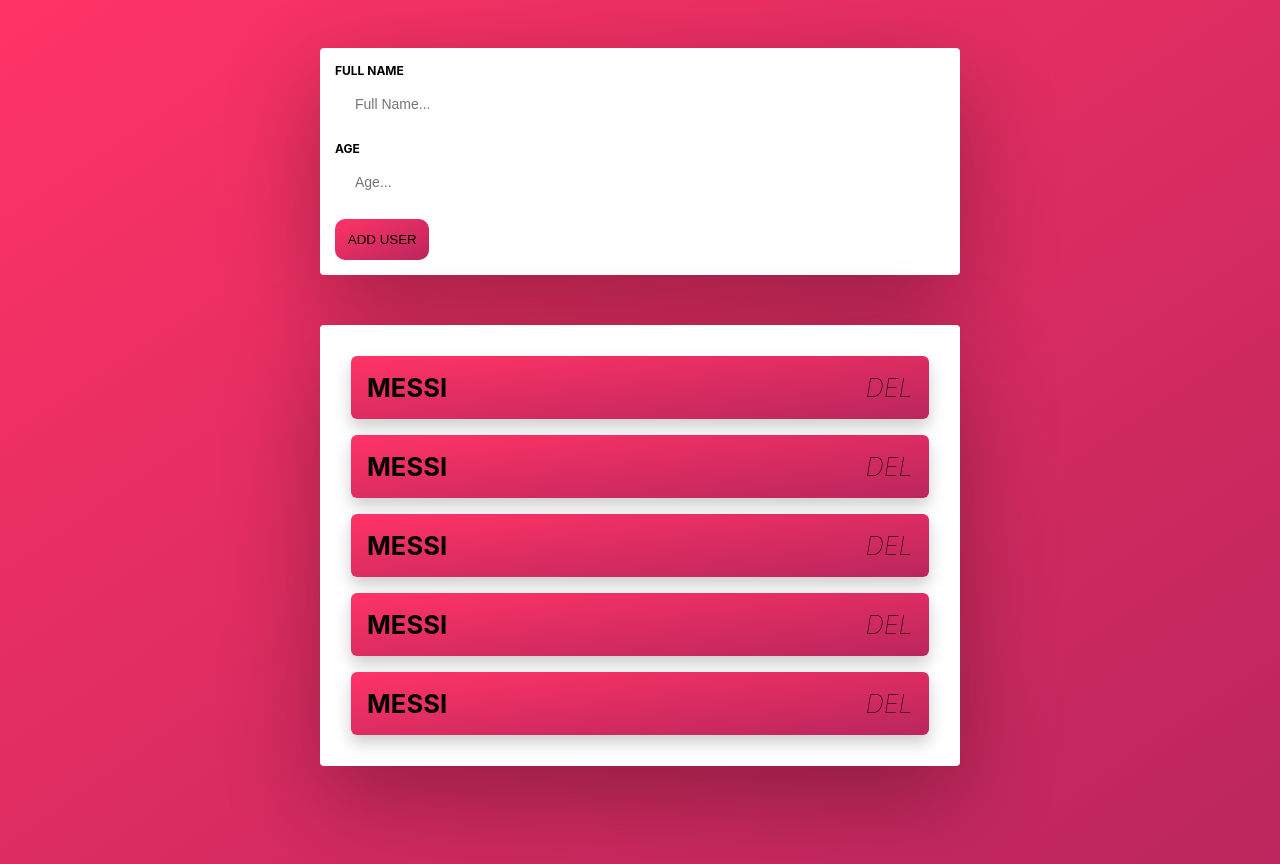
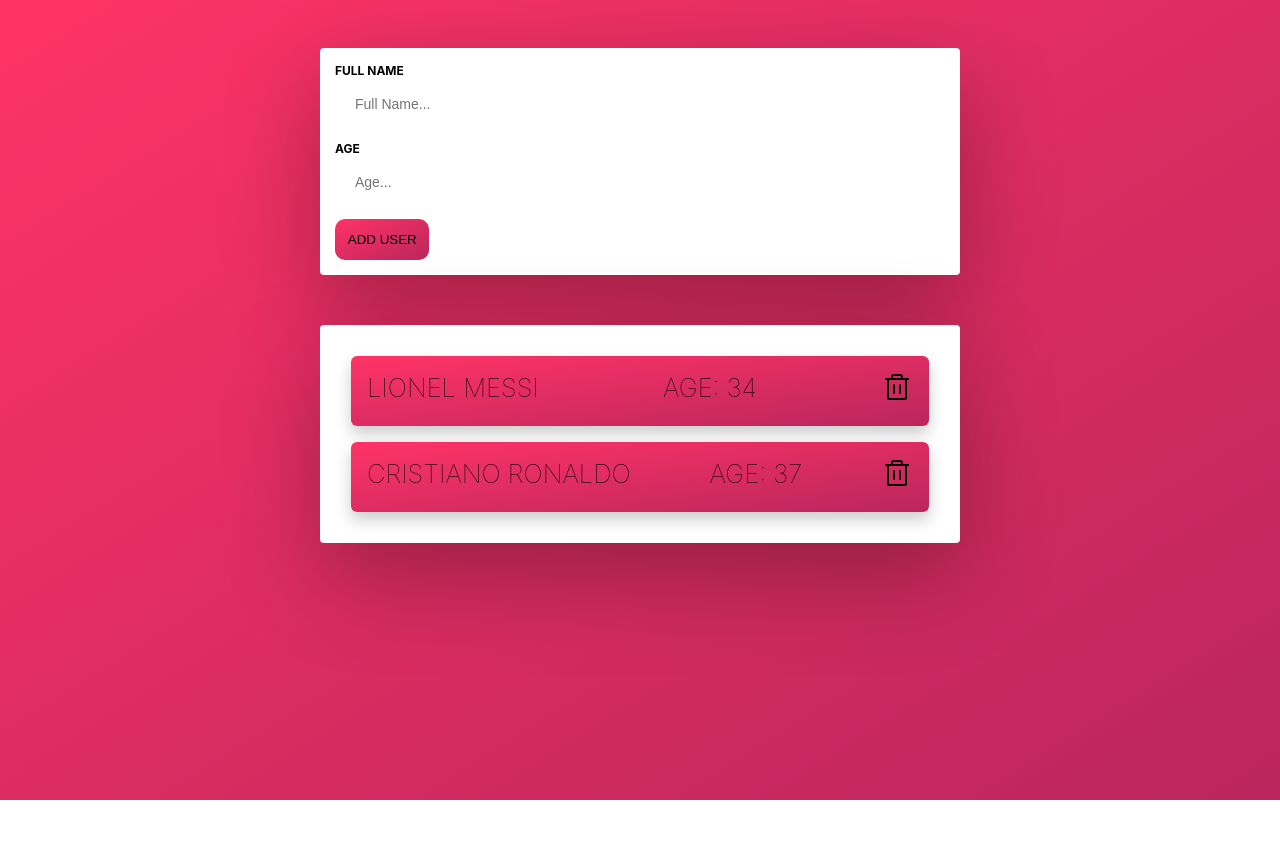
Before and after one commit to sianwa11/Practice-project, a React (Create React App) app: page / in a window 1280 px wide. After the commit the page ends 800 px from the top, so only its background shows below. Built offline with nearby package versions, Linux system fonts and the light colour scheme.

Commit message:
Added state to the forms

```diff
--- a/src/App.js
+++ b/src/App.js
@@ -1,13 +1,28 @@
 // import "./App.css";
 
 import Form from "./Components/Form/Form";
+import Card from "./Components/UI/Card";
 import UserPanel from "./Components/User/UserPanel";
 
 function App() {
+  const users = [
+    { id: 1, name: "Lionel Messi", age: 34 },
+    { id: 2, name: "Cristiano Ronaldo", age: 37 },
+  ];
+
+  let displayedData = <UserPanel userData={users}></UserPanel>;
+
+  if (users.length <= 0) {
+    displayedData = (
+      <Card>
+        <h1 style={{ textAlign: "center" }}>There is no data</h1>
+      </Card>
+    );
+  }
   return (
     <div>
       <Form></Form>
-      <UserPanel></UserPanel>
+      {displayedData}
     </div>
   );
 }
--- a/src/Components/Form/Form.js
+++ b/src/Components/Form/Form.js
@@ -1,23 +1,49 @@
-import React from "react";
+import React, { useState } from "react";
+
 import Button from "../Button/Button";
 import Card from "../UI/Card";
 
 import "./Form.css";
 
 const Form = (props) => {
+  const [enteredName, setName] = useState("");
+  const [enteredAge, setAge] = useState("");
+
+  const nameHandler = (e) => {
+    setName(e.target.value);
+  };
+  const ageHandler = (e) => {
+    setAge(e.target.value);
+  };
+
+  const formHandler = (e) => {
+    e.preventDefault();
+
+    const userData = {
+      id: Math.round(Math.random() * 1000),
+      name: enteredName,
+      age: enteredAge,
+    };
+
+    console.log(userData);
+  };
+
   return (
     <Card>
-      <form className="form">
+      <form className="form" onSubmit={formHandler}>
         <div className="form__group">
           <label for="name" className="form__label">
             Full name
           </label>
           <input
             id="name"
+            name="name"
             type="text"
             className="form__input"
             placeholder="Full Name..."
             required
+            value={enteredName}
+            onChange={nameHandler}
           />
         </div>
         <div className="form__group">
@@ -26,10 +52,13 @@
           </label>
           <input
             id="age"
+            name="age"
             type="number"
             className="form__input"
             placeholder="Age..."
             required
+            value={enteredAge}
+            onChange={ageHandler}
           />
         </div>
         <div className="form__group">
--- a/src/Components/UI/Card.css
+++ b/src/Components/UI/Card.css
@@ -5,5 +5,7 @@
   box-shadow: 0 2rem 6rem rgba(0, 0, 0, 0.3);
   width: 50vw;
   padding: 15px;
+
+  /* This will be removed later */
   margin-bottom: 50px !important;
 }
--- /dev/null
+++ b/src/Components/UI/SVG.js
@@ -0,0 +1,69 @@
+import React from "react";
+
+const SVG = (props) => {
+  return (
+    <div>
+      <svg
+        xmlns="http://www.w3.org/2000/svg"
+        width="192"
+        height="192"
+        fill="#000000"
+        viewBox="0 0 256 256"
+        className={props.class}
+      >
+        <rect width="256" height="256" fill="none"></rect>
+        <line
+          x1="216"
+          y1="56"
+          x2="40"
+          y2="56"
+          fill="none"
+          stroke="#000000"
+          stroke-linecap="round"
+          stroke-linejoin="round"
+          stroke-width="16"
+        ></line>
+        <line
+          x1="104"
+          y1="104"
+          x2="104"
+          y2="168"
+          fill="none"
+          stroke="#000000"
+          stroke-linecap="round"
+          stroke-linejoin="round"
+          stroke-width="16"
+        ></line>
+        <line
+          x1="152"
+          y1="104"
+          x2="152"
+          y2="168"
+          fill="none"
+          stroke="#000000"
+          stroke-linecap="round"
+          stroke-linejoin="round"
+          stroke-width="16"
+        ></line>
+        <path
+          d="M200,56V208a8,8,0,0,1-8,8H64a8,8,0,0,1-8-8V56"
+          fill="none"
+          stroke="#000000"
+          stroke-linecap="round"
+          stroke-linejoin="round"
+          stroke-width="16"
+        ></path>
+        <path
+          d="M168,56V40a16,16,0,0,0-16-16H104A16,16,0,0,0,88,40V56"
+          fill="none"
+          stroke="#000000"
+          stroke-linecap="round"
+          stroke-linejoin="round"
+          stroke-width="16"
+        ></path>
+      </svg>
+    </div>
+  );
+};
+
+export default SVG;
--- a/src/Components/User/UserPanel.css
+++ b/src/Components/User/UserPanel.css
@@ -14,3 +14,14 @@
   padding: 1rem;
   justify-content: space-between;
 }
+
+.user__list--icon {
+  height: 2rem;
+  width: 2rem;
+  fill: black;
+}
+
+.user__list--icon:hover {
+  transform: translateY(-2px);
+  cursor: pointer;
+}
--- a/src/Components/User/UserPanel.js
+++ b/src/Components/User/UserPanel.js
@@ -1,32 +1,20 @@
 import React from "react";
 
 import Card from "../UI/Card";
+import SVG from "../UI/SVG";
 import "./UserPanel.css";
 
-const UserPanel = () => {
+const UserPanel = (props) => {
   return (
     <Card>
       <ul className="user__list">
-        <li className="user__list--item">
-          <h4 className="user__list--name">Messi</h4>
-          <i className="user__list--icon">del</i>
-        </li>
-        <li className="user__list--item">
-          <h4 className="user__list--name">Messi</h4>
-          <i className="user__list--icon">del</i>
-        </li>
-        <li className="user__list--item">
-          <h4 className="user__list--name">Messi</h4>
-          <i className="user__list--icon">del</i>
-        </li>
-        <li className="user__list--item">
-          <h4 className="user__list--name">Messi</h4>
-          <i className="user__list--icon">del</i>
-        </li>
-        <li className="user__list--item">
-          <h4 className="user__list--name">Messi</h4>
-          <i className="user__list--icon">del</i>
-        </li>
+        {props.userData.map((data) => (
+          <li className="user__list--item">
+            <p className="user__list--name">{data.name}</p>
+            <p className="user__list--name">Age: {data.age}</p>
+            <SVG class={"user__list--icon"} />
+          </li>
+        ))}
       </ul>
     </Card>
   );
```
Also changed, not shown: src/img/trash.svg (added).
